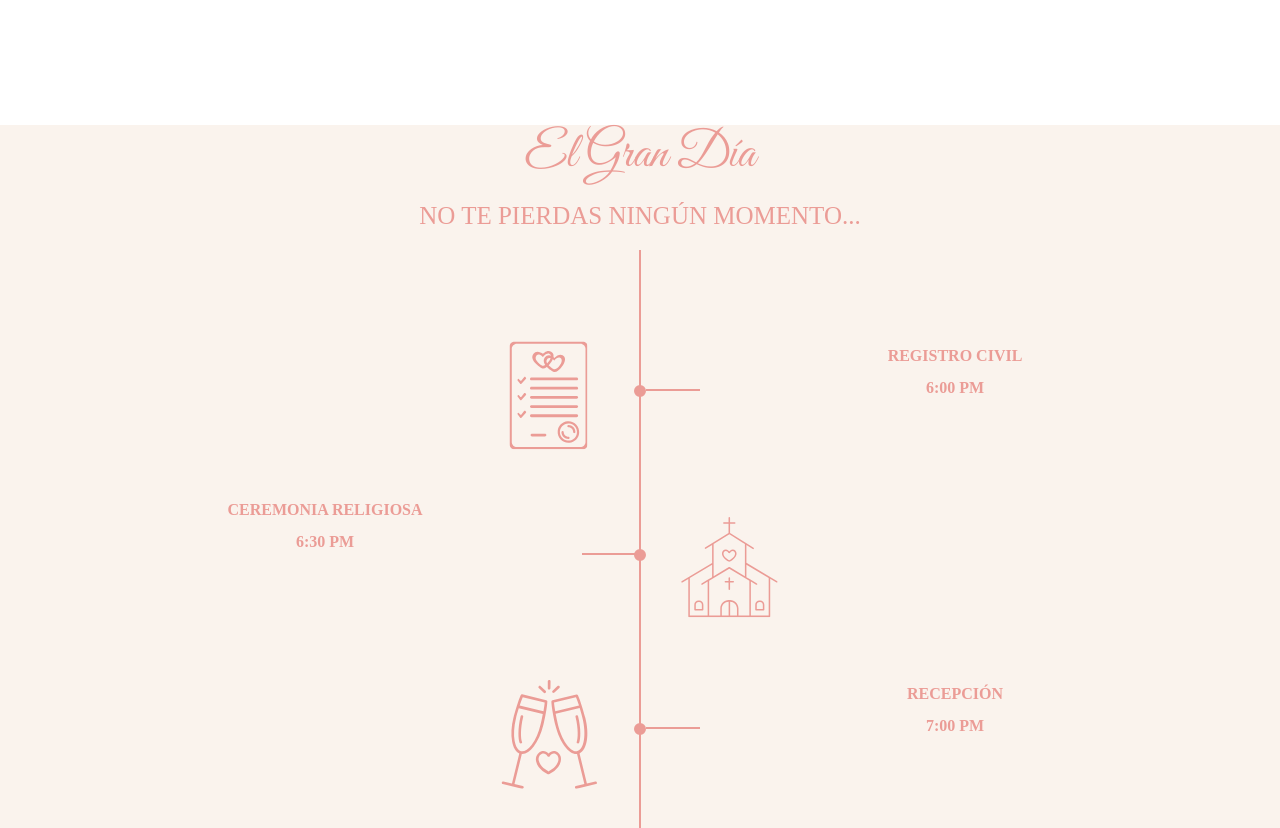
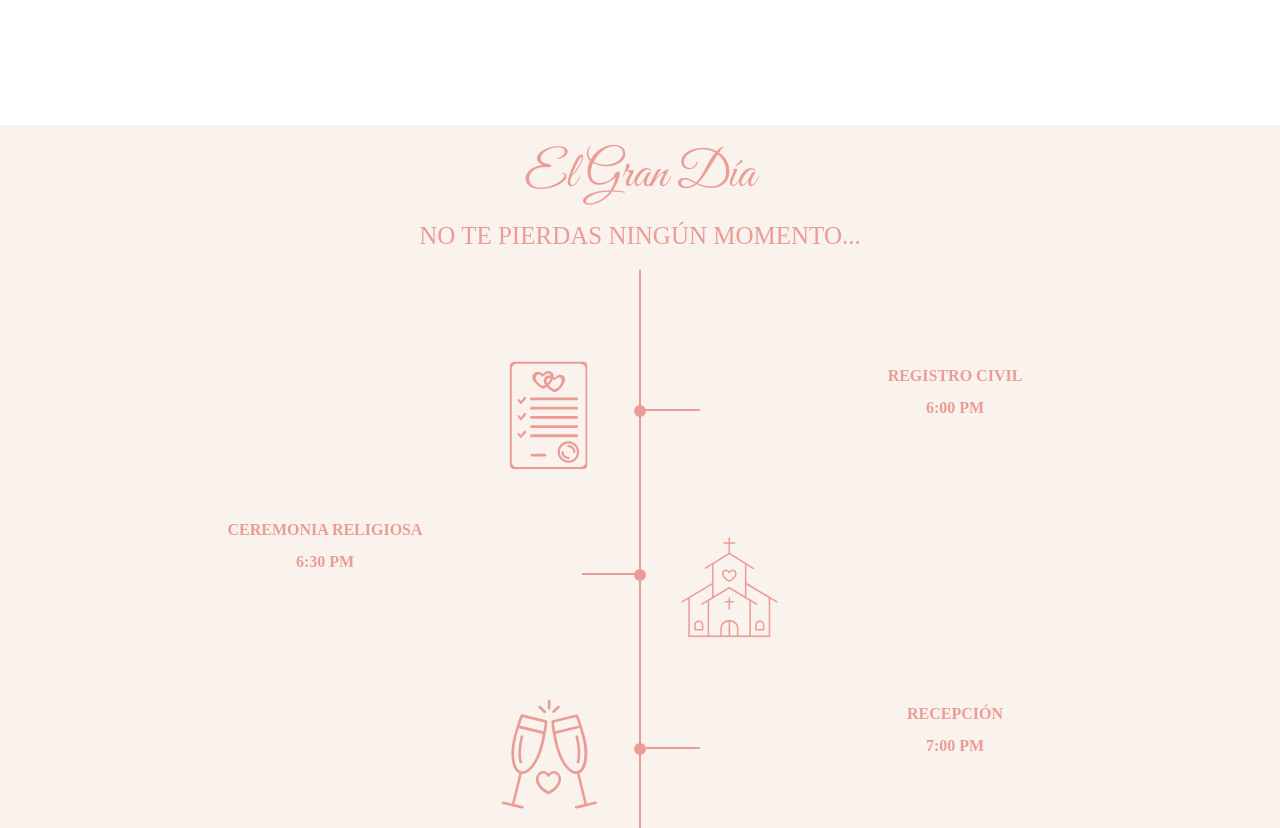
Before and after one commit to marianalero/invitacion-mayra-cesar, a plain HTML site: page index.html in a window 1280 px wide. Shown: the part 5300-6128 px from the top of the page. Drawn offline with Linux system fonts and the light colour scheme; files whose address does not match are found by name; a web font is replaced by a local one.

Commit message:
add padding

```diff
--- a/index.html
+++ b/index.html
@@ -286,7 +286,7 @@
 
 
 	<!--intinerario-->
-	<div class="row" style="padding-bottom:20px;    background-color: rgb(242,226,210,.4)">
+	<div class="row" style="padding-bottom:20px;padding-top: 20px;    background-color: rgb(242,226,210,.4)">
 		<div class="col-lg-12 text-center animate-box">
 			<h2 style="color:#EB9C96;font-size: 50px;"> El Gran Día</h2>
 			<p style="color:#EB9C96;font-size: 25px;">No te pierdas ningún momento...</p>
```
